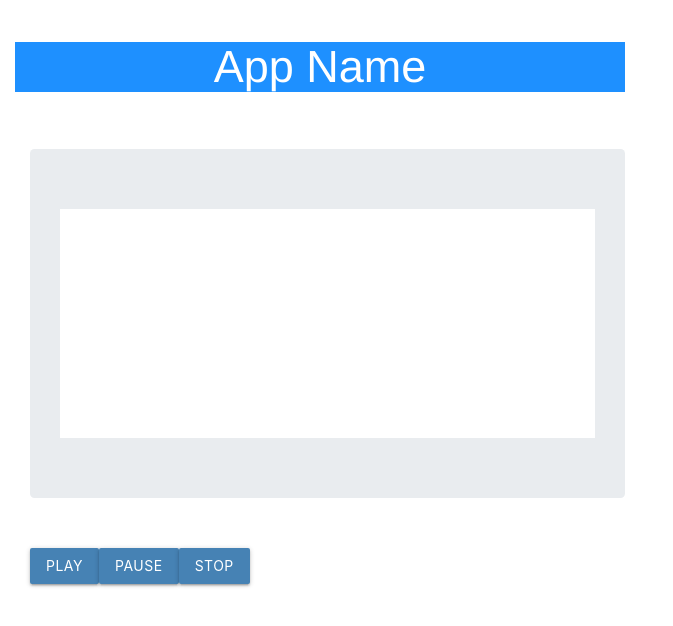
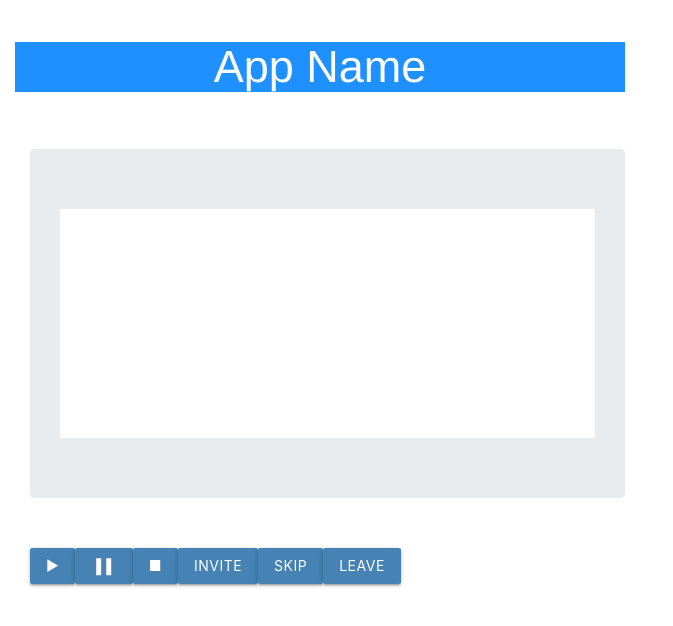
Before and after one commit to keekscodes/shareflixx, a React (Create React App) app in the folder client/: page /show in a window 1280 px wide. Shown: the top 626 px of the page, without its empty margins (0-673 px from the left). Built offline with nearby package versions, Linux system fonts and the light colour scheme.

Commit message:
Added more buttons

```diff
--- a/client/src/components/pages/Show.js
+++ b/client/src/components/pages/Show.js
@@ -28,9 +28,12 @@ class Show extends Component {
             <Row>
                 <Col size="md-6">
                 <ButtonToolbar>
-                    <Button>Play</Button>
-                    <Button>Pause</Button>
-                    <Button>Stop</Button>
+                    <Button>▶</Button>
+                    <Button>&#9616;&nbsp;&#9612;</Button>
+                    <Button>&#9632;</Button>
+                    <Button>Invite</Button>
+                    <Button>Skip</Button>
+                    <Button>Leave</Button>
                 </ButtonToolbar>
                 </Col>
             </Row>
```
